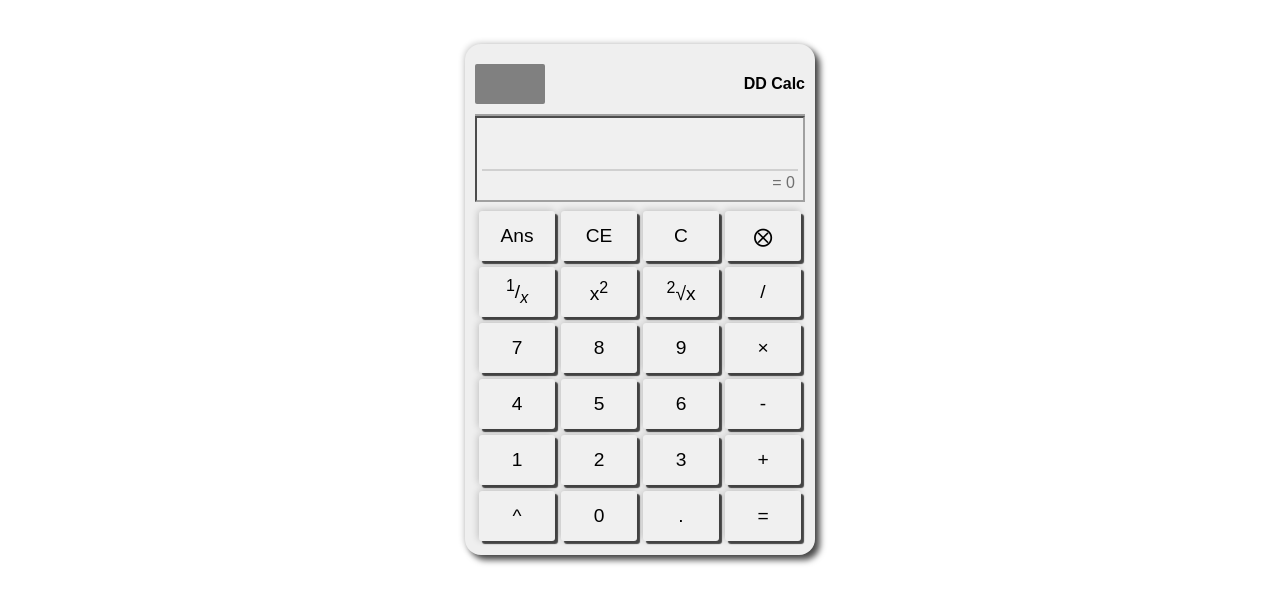
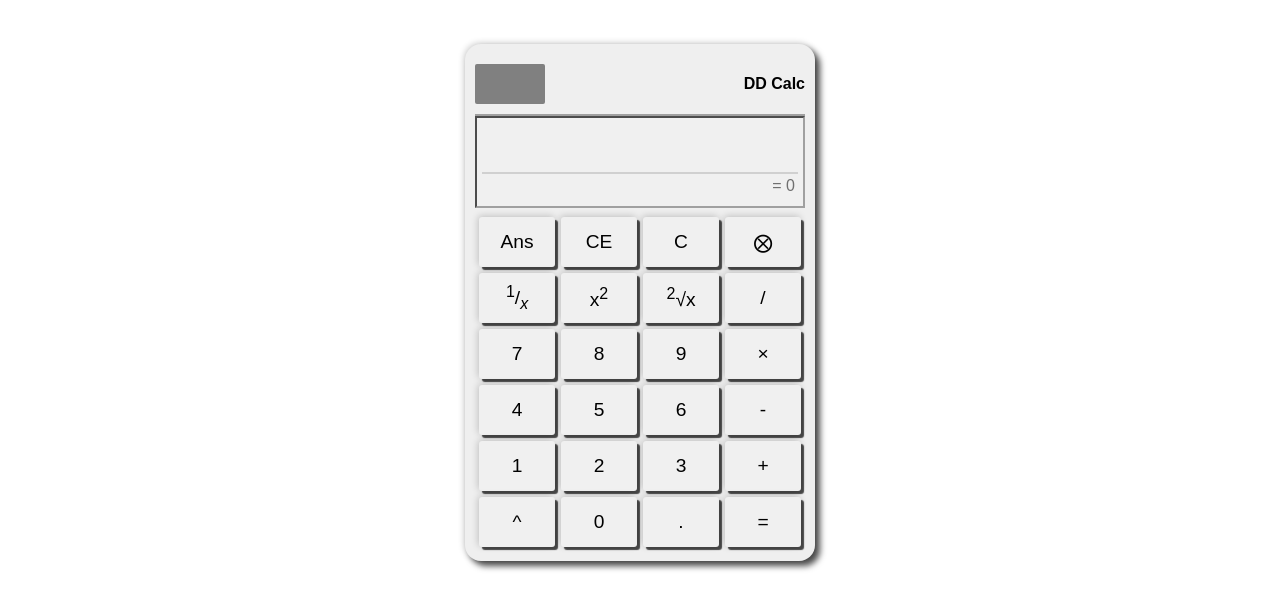
Before and after one commit to ddennis18/web-calculator, a plain HTML site: page index.html in a window 1280 px wide. Shown: the part 70-680 px from the top of the page. Drawn offline with Linux system fonts and the light colour scheme.

Commit message:
minor fixes

```diff
--- a/style/style.css
+++ b/style/style.css
@@ -81,19 +81,20 @@ header h2{
 }
 
 .displ {
-    height: 3rem;
+    height: 3.2rem;
     background-color: #f0f0f0;
     text-align: right;
     padding: 3px;
+    overflow:  auto;
 }
 
 #display {
-    font-size: 2rem;
+    font-size: 2.3rem;
     border-bottom: 2px solid #d0d0d0;
 }
 
 #result {
-    height: 1.5rem;
+    height: 1.7rem;
     color: #707070;
 }
 
```
